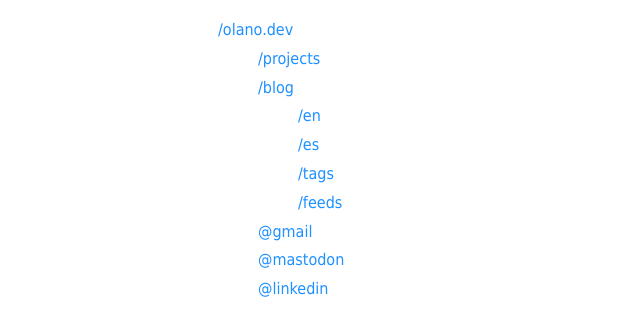
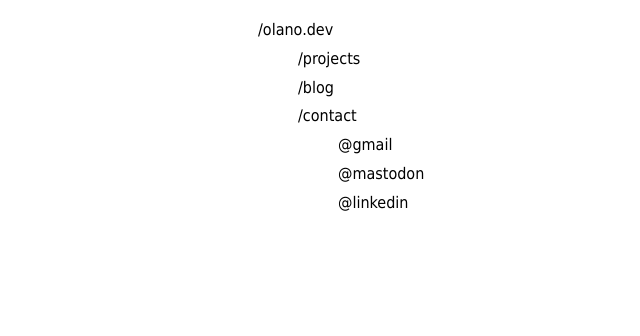
Before and after one commit to facundoolano/olano.dev, a Jekyll site: the page built from index.md, in a window 1280 px wide. Shown: the top 336 px of the page, without its empty margins (62-702 px from the left). Built offline with Jekyll 4.4.1, drawn with Linux system fonts in a browser that asks for light colours.

Commit message:
and more

```diff
--- a/_layouts/post.html
+++ b/_layouts/post.html
@@ -5,5 +5,6 @@
 <h1>{{ page.title }}</h1>
 {% if page.subtitle %}<h3 class="subtitle">{{ page.subtitle }}</h3>{% endif  %}
 <br/>
+<br/>
 
 {{ content }}
--- a/assets/css/main.css
+++ b/assets/css/main.css
@@ -1,12 +1,12 @@
 html { color-scheme: light dark; overflow-y: scroll;}
-body { max-width: 50em; margin: 0 auto; padding: 0 1rem;
+body { max-width: 45em; margin: 0 auto; padding: 0 1rem;
        width: auto;
        font-family: Tahoma, Verdana, Arial, sans-serif;
        line-height: 1.5;
        padding-bottom: 3rem;
      }
 nav {margin: 1rem 0 2rem;         text-align: center;}
-nav a { color: unset}
+nav a, .site-index a { color: unset}
 nav * {margin-right: .5em; margin-bottom:0}
 
 a {color: dodgerblue;text-decoration: none}
@@ -19,7 +19,7 @@
 }
 
 .projects-index {
-    .date {color: gray; }
+    .date {color: silver; }
 
     ul { padding-bottom: 1rem}
     li { padding-bottom: .5rem; list-style-type: none}
@@ -34,7 +34,6 @@
 .blog-index {
     article { padding-bottom: .5rem;}
 
-    font-size: 1.1rem;
     a {
         color: unset;
     }
@@ -68,10 +67,6 @@
         margin: 2rem;
     }
 
-    h1 {
-        padding-top: 2rem;
-    }
-
     .footpara {
         display: inline;
     }
--- a/blog.html
+++ b/blog.html
@@ -3,6 +3,8 @@
 title: blog
 section: blog
 ---
+
+<br/>
 
 <div class="blog-index">
     {% for post in site.posts %}
--- a/index.md
+++ b/index.md
@@ -6,10 +6,7 @@
 * [/olano.dev](/)
   * [/projects](/projects)
   * [/blog](/blog)
-    * [/en](/blog/en)
-    * [/es](/blog/es)
-    * [/tags](/blog/tags)
-    * [/feeds](/blog/feeds)
-  * [@gmail](mailto:facundo.olano@gmail.com)
-  * [@mastodon](https://hachyderm.io/@facundoolano)
-  * [@linkedin](https://www.linkedin.com/in/facundoolano/)
+  * /contact
+    * [@gmail](mailto:facundo.olano@gmail.com)
+    * [@mastodon](https://hachyderm.io/@facundoolano)
+    * [@linkedin](https://www.linkedin.com/in/facundoolano/)
--- a/projects.html
+++ b/projects.html
@@ -8,9 +8,8 @@
 
 <div class="projects-index">
 {% for project in site.data.projects %}
-<li><span class="date">{{ project.date }}</span> <a href="{{ project.url }}">{{project.name}}</a>
+<li><span class="date">{{ project.date }}</span> <a class="project" href="{{ project.url }}">{{project.name}}</a>
     <p>{{ project.description | markdownify }}</p>
-    {% unless forloop.last %}<hr/>{% endunless %}
 </li>
 {% endfor %}
 </div>
```
